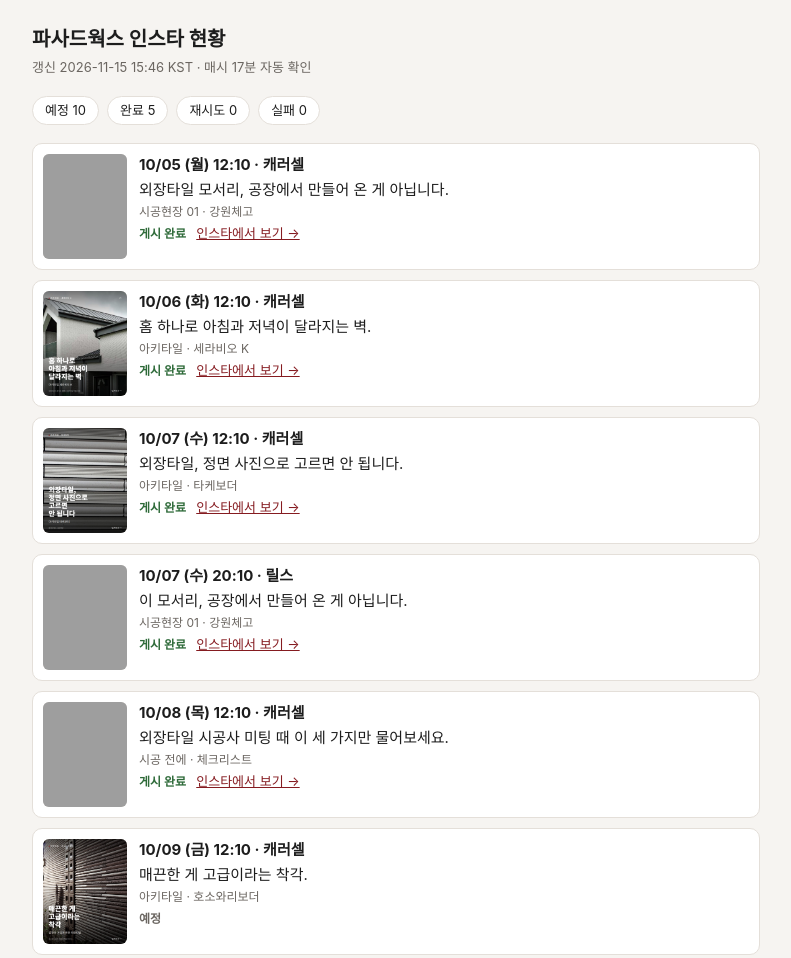
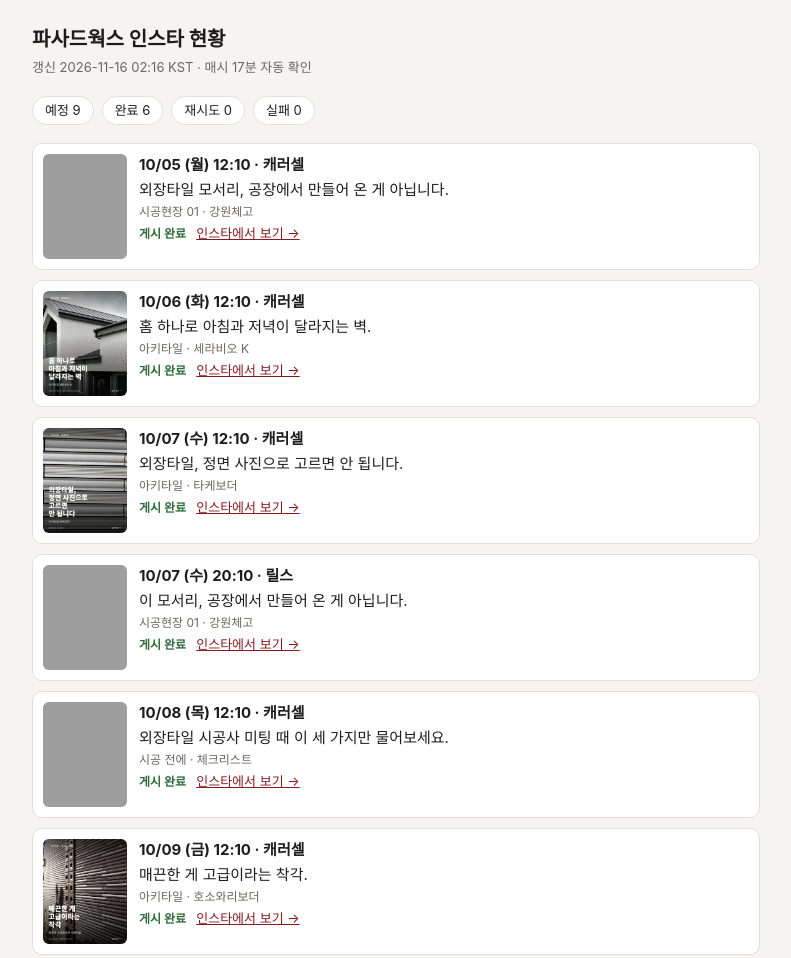
Before and after one commit to pt-trader/architile-insta, a plain HTML site: page docs/index.html in a window 1280 px wide. Shown: the top 958 px of the page, without its empty margins (244-1035 px from the left). Drawn offline with Linux system fonts and the light colour scheme; grey boxes are pictures that could not be loaded.

Commit message:
게시 기록 갱신 11-16 02:16

```diff
--- a/docs/index.html
+++ b/docs/index.html
@@ -17,8 +17,8 @@ ul{list-style:none;padding:0;margin:0;display:grid;grid-template-columns:minmax(
 .done .st{color:var(--ok)}.retry .st{color:var(--warn)}.fail .st{color:var(--bad)}.fail{border-color:var(--bad)}
 a{color:var(--brand);font-size:13px;margin-left:6px}.err{font-size:12px;color:var(--bad);margin-top:4px;word-break:break-all}
 </style></head><body><main><h1>파사드웍스 인스타 현황</h1>
-<div class="sub">갱신 2026-11-15 15:46 KST · 매시 17분 자동 확인</div>
-<div class="sum"><span>예정 10</span><span>완료 5</span><span>재시도 0</span><span>실패 0</span></div>
+<div class="sub">갱신 2026-11-16 02:16 KST · 매시 17분 자동 확인</div>
+<div class="sum"><span>예정 9</span><span>완료 6</span><span>재시도 0</span><span>실패 0</span></div>
 <ul><li class="card done"><img src="p/2026-10-05_case01_corner/01.jpg" alt="" loading="lazy"><div class="meta">
 <div class="when">10/05 (월) 12:10 · 캐러셀</div>
 <div class="cap">외장타일 모서리, 공장에서 만들어 온 게 아닙니다.</div><div class="tag">시공현장 01 · 강원체고</div>
@@ -34,10 +34,10 @@ a{color:var(--brand);font-size:13px;margin-left:6px}.err{font-size:12px;color:va
 <span class="st">게시 완료</span> <a href="https://www.instagram.com/reel/DfupyHokqMj/">인스타에서 보기 →</a></div></li><li class="card done"><img src="p/2026-10-08_tip_3questions/01.jpg" alt="" loading="lazy"><div class="meta">
 <div class="when">10/08 (목) 12:10 · 캐러셀</div>
 <div class="cap">외장타일 시공사 미팅 때 이 세 가지만 물어보세요.</div><div class="tag">시공 전에 · 체크리스트</div>
-<span class="st">게시 완료</span> <a href="https://www.instagram.com/p/DfwKx3ekYfS/">인스타에서 보기 →</a></div></li><li class="card wait"><img src="p/2026-10-09_hosowari_rough/01.jpg" alt="" loading="lazy"><div class="meta">
+<span class="st">게시 완료</span> <a href="https://www.instagram.com/p/DfwKx3ekYfS/">인스타에서 보기 →</a></div></li><li class="card done"><img src="p/2026-10-09_hosowari_rough/01.jpg" alt="" loading="lazy"><div class="meta">
 <div class="when">10/09 (금) 12:10 · 캐러셀</div>
 <div class="cap">매끈한 게 고급이라는 착각.</div><div class="tag">아키타일 · 호소와리보더</div>
-<span class="st">예정</span> </div></li><li class="card wait"><img src="p/2026-10-07_take_angle/reel_cover.jpg" alt="" loading="lazy"><div class="meta">
+<span class="st">게시 완료</span> <a href="https://www.instagram.com/p/DfxS7V2FjJq/">인스타에서 보기 →</a></div></li><li class="card wait"><img src="p/2026-10-07_take_angle/reel_cover.jpg" alt="" loading="lazy"><div class="meta">
 <div class="when">10/10 (토) 11:10 · 릴스</div>
 <div class="cap">정면 사진으로는 이 타일의 절반도 안 나옵니다.</div><div class="tag">아키타일 · 타케보더</div>
 <span class="st">예정</span> </div></li><li class="card wait"><img src="p/2026-10-12_sekiha_notile/01.jpg" alt="" loading="lazy"><div class="meta">
```
Also changed, not shown: state/published.json (+10 -0 lines).
